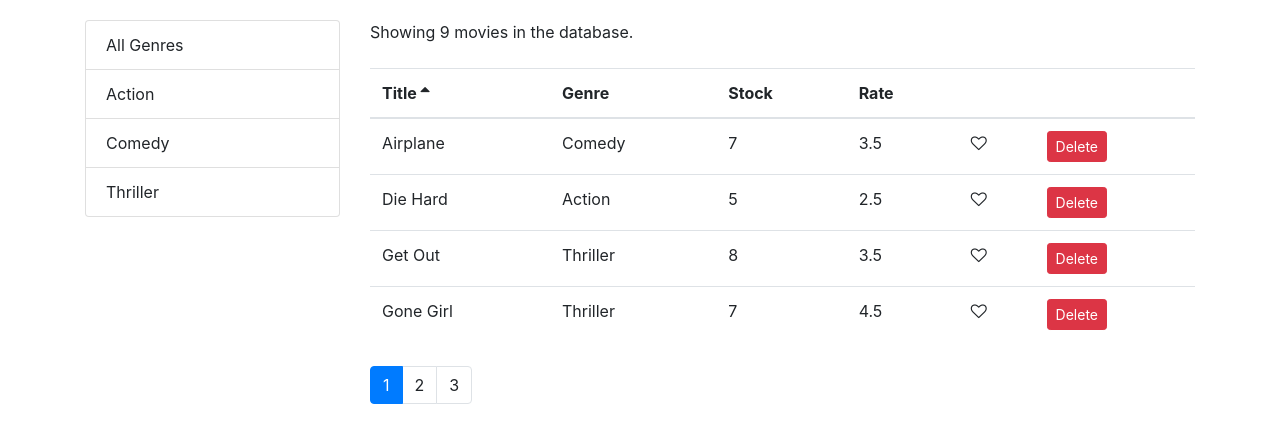
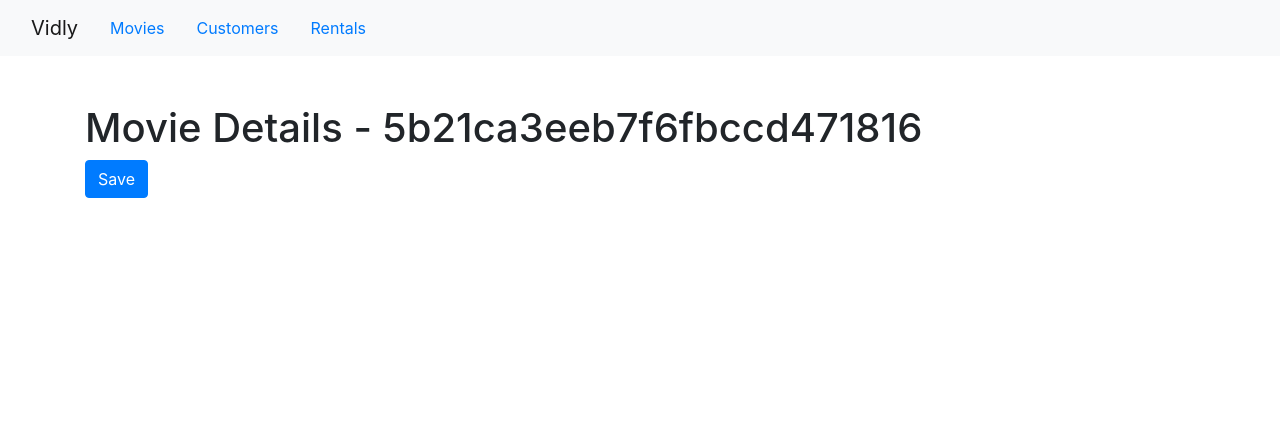
Before and after one commit to mrhpn/react--vidly, a React (Create React App) app: page /movies/5b21ca3eeb7f6fbccd471816 in a window 1280 px wide. Shown: the top 442 px of the page. Built offline with nearby package versions, Linux system fonts and the light colour scheme.

Commit message:
implemented routing

```diff
--- a/package.json
+++ b/package.json
@@ -12,6 +12,7 @@
     "prop-types": "^15.6.2",
     "react": "^17.0.2",
     "react-dom": "^17.0.2",
+    "react-router-dom": "^5.3.0",
     "react-scripts": "4.0.3",
     "web-vitals": "^1.0.1"
   },
--- a/src/App.js
+++ b/src/App.js
@@ -1,11 +1,30 @@
 import './App.css';
+import { Switch, Route, Redirect } from 'react-router';
+
+import NavBar from './components/navBar';
 import Movies from './components/movies';
+import MovieDetails from './components/movieDetails';
+import Customers from './components/customers';
+import Rentals from './components/rentals';
+import NotFound from './components/notFound';
 
 function App() {
   return (
-    <main className="container">
-      <Movies />
-    </main>
+    <>
+      <NavBar />
+      <main className="container mt-5">
+        <Switch>
+          <Route path="/movies/:id" component={MovieDetails} />
+          <Route path="/movies" component={Movies} />
+          <Route path="/customers" component={Customers} />
+          <Route path="/rentals" component={Rentals} />
+          <Route path="/" exact component={Movies} />
+          <Route path="/not-found" component={NotFound} />
+          <Redirect from="/" exact to="/movies" />
+          <Redirect to="/not-found" />
+        </Switch>
+      </main>
+    </>
   );
 }
 
--- a/src/components/common/Table.jsx
+++ b/src/components/common/Table.jsx
@@ -6,7 +6,7 @@ const Table = ({ data, columns, sortColumn, onSort }) => {
   return (
     <table className="table my-4">
       <TableHeader columns={columns} sortColumn={sortColumn} onSort={onSort} />
-      <TableBody data={data} columns={columns} sortColumn={sortColumn} />
+      <TableBody data={data} columns={columns} />
     </table>
   );
 };
--- a/src/components/common/TableBody.jsx
+++ b/src/components/common/TableBody.jsx
@@ -1,9 +1,13 @@
 import React from 'react';
+import { Link } from 'react-router-dom';
 import _ from 'lodash';
 
-const TableBody = ({ data, columns, sortColumn }) => {
+const TableBody = ({ data, columns }) => {
   const renderCell = (item, column) => {
     if (column.content) return column.content(item);
+
+    if (column.path === 'title') return <Link to={`/movies/${item._id}`}>{item.title}</Link>;
+
     return _.get(item, column.path);
   };
 
--- /dev/null
+++ b/src/components/customers.jsx
@@ -0,0 +1,7 @@
+import React from 'react';
+
+const Customers = () => {
+  return <h1>Customers</h1>;
+};
+
+export default Customers;
--- /dev/null
+++ b/src/components/movieDetails.jsx
@@ -0,0 +1,14 @@
+import React from 'react';
+
+const MovieDetails = ({ match, history }) => {
+  return (
+    <div>
+      <h1>Movie Details - {match.params.id}</h1>
+      <button className="btn btn-primary" onClick={() => history.push('/movies')}>
+        Save
+      </button>
+    </div>
+  );
+};
+
+export default MovieDetails;
--- /dev/null
+++ b/src/components/navBar.jsx
@@ -0,0 +1,38 @@
+import React from 'react';
+import { NavLink } from 'react-router-dom';
+
+const NavBar = () => {
+  return (
+    <nav className="navbar navbar-expand-lg navbar-light bg-light">
+      <div className="container-fluid">
+        <NavLink className="navbar-brand" to="/">
+          Vidly
+        </NavLink>
+        <button
+          className="navbar-toggler"
+          type="button"
+          data-bs-toggle="collapse"
+          data-bs-target="#navbarSupportedContent"
+          aria-controls="navbarSupportedContent"
+          aria-expanded="false"
+          aria-label="Toggle navigation"
+        >
+          <span className="navbar-toggler-icon"></span>
+        </button>
+        <div className="collapse navbar-collapse" id="navbarSupportedContent">
+          <NavLink to="/movies" className="nav-item nav-link" aria-current="page">
+            Movies
+          </NavLink>
+          <NavLink to="/customers" className="nav-item nav-link" aria-current="page">
+            Customers
+          </NavLink>
+          <NavLink to="/rentals" className="nav-item nav-link" aria-current="page">
+            Rentals
+          </NavLink>
+        </div>
+      </div>
+    </nav>
+  );
+};
+
+export default NavBar;
--- /dev/null
+++ b/src/components/notFound.jsx
@@ -0,0 +1,7 @@
+import React from 'react';
+
+const NotFound = () => {
+  return <h1>Not Found</h1>;
+};
+
+export default NotFound;
--- /dev/null
+++ b/src/components/rentals.jsx
@@ -0,0 +1,7 @@
+import React from 'react';
+
+const Rentals = () => {
+  return <h1>Rentals</h1>;
+};
+
+export default Rentals;
--- a/src/index.css
+++ b/src/index.css
@@ -1,6 +1,6 @@
 body {
   margin: 0;
-  padding: 20px 0 0 0;
+  padding: 0 0 0 0;
   font-family: -apple-system, BlinkMacSystemFont, 'Segoe UI', 'Roboto', 'Oxygen', 'Ubuntu',
     'Cantarell', 'Fira Sans', 'Droid Sans', 'Helvetica Neue', sans-serif;
   -webkit-font-smoothing: antialiased;
--- a/src/index.js
+++ b/src/index.js
@@ -1,5 +1,6 @@
 import React from 'react';
 import ReactDOM from 'react-dom';
+import { BrowserRouter } from 'react-router-dom';
 import './index.css';
 import App from './App';
 import reportWebVitals from './reportWebVitals';
@@ -7,9 +8,9 @@ import 'bootstrap/dist/css/bootstrap.css';
 import 'font-awesome/css/font-awesome.css';
 
 ReactDOM.render(
-  <React.StrictMode>
+  <BrowserRouter>
     <App />
-  </React.StrictMode>,
+  </BrowserRouter>,
   document.getElementById('root')
 );
 
```
Also changed, not shown: 1 other file (tests, documents, lock files or other folders).
